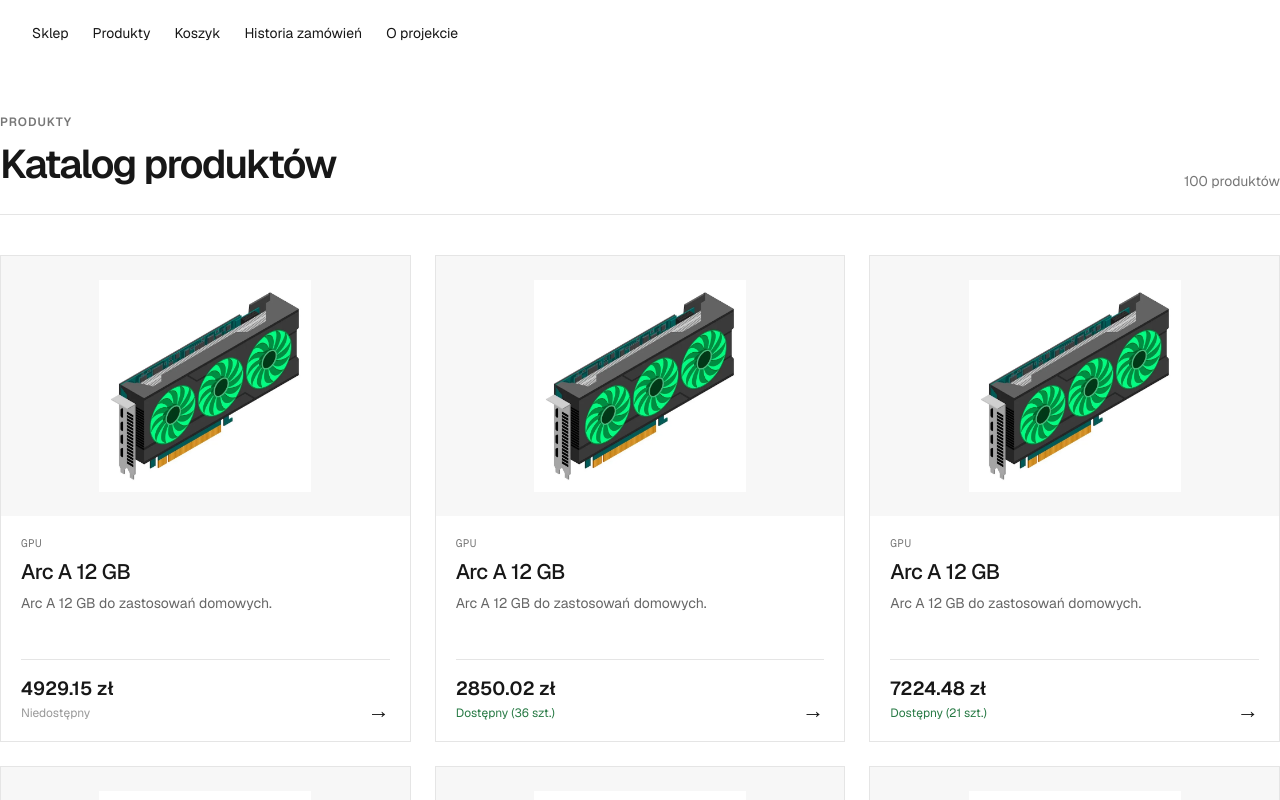
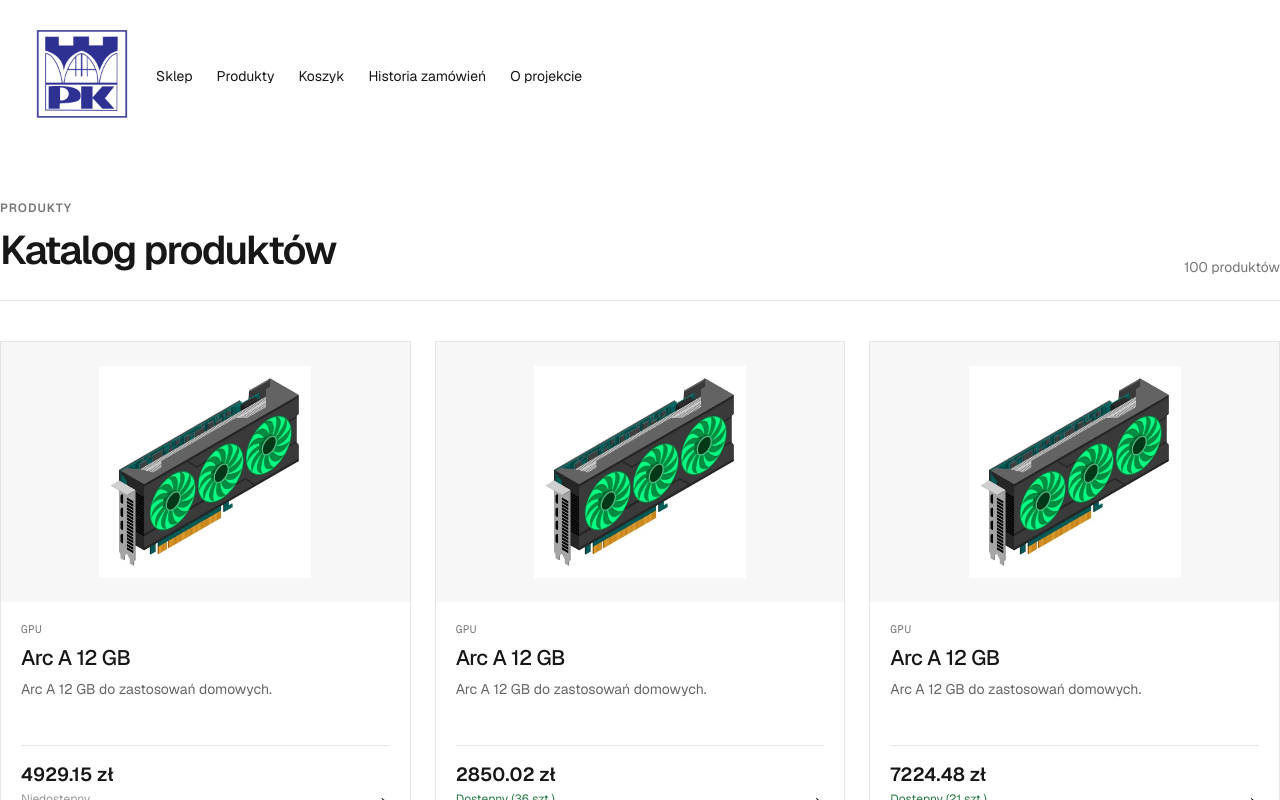
Before and after one commit to KulAndy/2026-2027-programowanie-backend-k02-progbackend-nextjs-shop-kulandy-lab10, a Next.js app: page /product-list in a window 1280 px wide. Shown: the top 800 px of the page. Built offline with nearby package versions, Linux system fonts and the light colour scheme.

Commit message:
Task 5.1 - add navigation with use client

```diff
--- /dev/null
+++ b/app/components/footer.tsx
@@ -0,0 +1,11 @@
+import Link from "next/link";
+
+export default function Footer() {
+  return (
+    <footer className="footer">
+      <p>&copy; Andrzej Kulesza</p>
+      <p>{new Date().toLocaleDateString("pl-PL")}</p>
+      <Link href="https://www.pk.edu.pl">Politechnika Krakowska</Link>
+    </footer>
+  );
+}
--- /dev/null
+++ b/app/components/main-header.tsx
@@ -0,0 +1,26 @@
+import Image from "next/image";
+import styles from "../page.module.css";
+import Link from "next/link";
+import NavLink from "./nav-link";
+
+export default function MainHeader() {
+  return (
+    <nav className={styles.navigation}>
+      <Link href="/">
+        <Image
+          className={styles.logo}
+          src="/pk.png"
+          alt="PK logo"
+          width={100}
+          height={100}
+          priority
+        />
+      </Link>
+      <NavLink href="/">Sklep</NavLink>
+      <NavLink href="/product-list">Produkty</NavLink>
+      <NavLink href="/basket">Koszyk</NavLink>
+      <NavLink href="/order-history">Historia zamówień</NavLink>
+      <NavLink href="/about">O projekcie</NavLink>
+    </nav>
+  );
+}
--- /dev/null
+++ b/app/components/nav-link.tsx
@@ -0,0 +1,19 @@
+"use client";
+
+import Link from "next/link";
+import { usePathname } from "next/navigation";
+
+export default function NavLink({
+  href,
+  children,
+}: {
+  href: string;
+  children: React.ReactNode;
+}) {
+  const path = usePathname();
+  return (
+    <Link href={href} className={path.startsWith(href) ? "active" : undefined}>
+      {children}
+    </Link>
+  );
+}
--- a/app/globals.css
+++ b/app/globals.css
@@ -33,7 +33,7 @@ a {
   font-size: 14px;
 }
 
-.navigation a:hover {
+:is(.navigation, .active) a:hover {
   text-decoration: underline;
 }
 
@@ -49,3 +49,7 @@ a {
   font-weight: 600;
   letter-spacing: -0.08em;
 }
+
+.footer {
+  text-align: center;
+}
--- a/app/layout.tsx
+++ b/app/layout.tsx
@@ -2,6 +2,8 @@ import type { Metadata } from "next";
 import { Geist, Geist_Mono } from "next/font/google";
 import "./globals.css";
 import Link from "next/link";
+import MainHeader from "./components/main-header";
+import Footer from "./components/footer";
 
 const geistSans = Geist({
   variable: "--font-geist-sans",
@@ -26,13 +28,9 @@ export default function RootLayout({
   return (
     <html lang="pl" className={`${geistSans.variable} ${geistMono.variable}`}>
       <body>
-        <nav className="navigation">
-          <Link href="/">Sklep</Link> <Link href="/product-list">Produkty</Link>
-          <Link href="/basket">Koszyk</Link>
-          <Link href="/order-history">Historia zamówień</Link>
-          <Link href="/about">O projekcie</Link>
-        </nav>
+        <MainHeader />
         {children}
+        <Footer />
       </body>
     </html>
   );
```
Also changed, not shown: public/pk.png (added).
